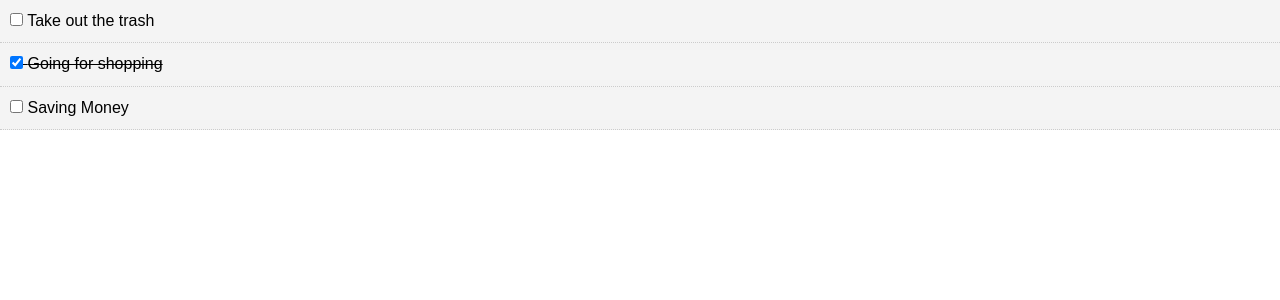
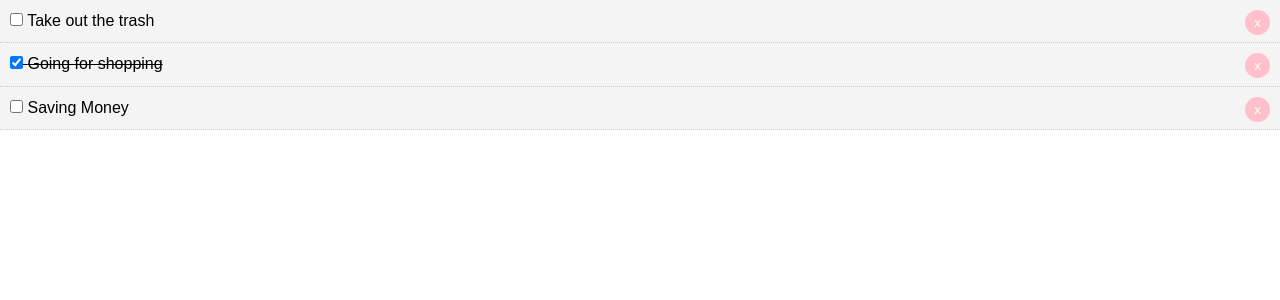
Before and after one commit to belandrio/TodoApp-Redux, a React (Create React App) app: page / in a window 1280 px wide. Shown: the top 300 px of the page. Built offline with nearby package versions, Linux system fonts and the light colour scheme.

Commit message:
Delete finished

```diff
--- a/src/App.js
+++ b/src/App.js
@@ -31,11 +31,19 @@
     });
   };
 
+  deleteTodo = (id) => {
+    this.setState({
+            todos: [...this.state.todos.filter(todo => todo.id !== id)]
+          })
+      };
+
+
+
 
   render() {
     return (
       <div className="App">
-         <Todos todos={this.state.todos} markComplete={this.markComplete} />
+         <Todos todos={this.state.todos} markComplete={this.markComplete} deleteTodo={this.deleteTodo}/>
       </div>
     );
   }
--- a/src/component/TodoItem.js
+++ b/src/component/TodoItem.js
@@ -19,11 +19,23 @@
             <div style={this.getStyle()}>
                 <p>
                     <input type="checkbox" checked={completed} onChange={(e) => this.props.markComplete(id, e)} /> {' '}
-                    {title} </p>
+                    {title}
+                    <button onClick={(e) => this.props.deleteTodo(id, e)} style={btnStyle}>x</button> </p>
             </div>
         )
     }
 }
 
 
+
+const btnStyle = {
+  background: '#ffc0cb',
+  color: '#fff',
+  border: 'none',
+  padding: '5px 9px',
+  borderRadius: '50%',
+  cursor: 'pointer',
+  float: 'right'
+}
+
 export default TodoItem
--- a/src/component/Todos.js
+++ b/src/component/Todos.js
@@ -5,7 +5,7 @@
     render() {
         return (
             this.props.todos.map((todo) => (
-                <TodoItem key={todo.id} todo={todo} markComplete={this.props.markComplete}/>
+                <TodoItem key={todo.id} todo={todo} markComplete={this.props.markComplete} deleteTodo={this.props.deleteTodo}/>
             )
             )
         )
```
